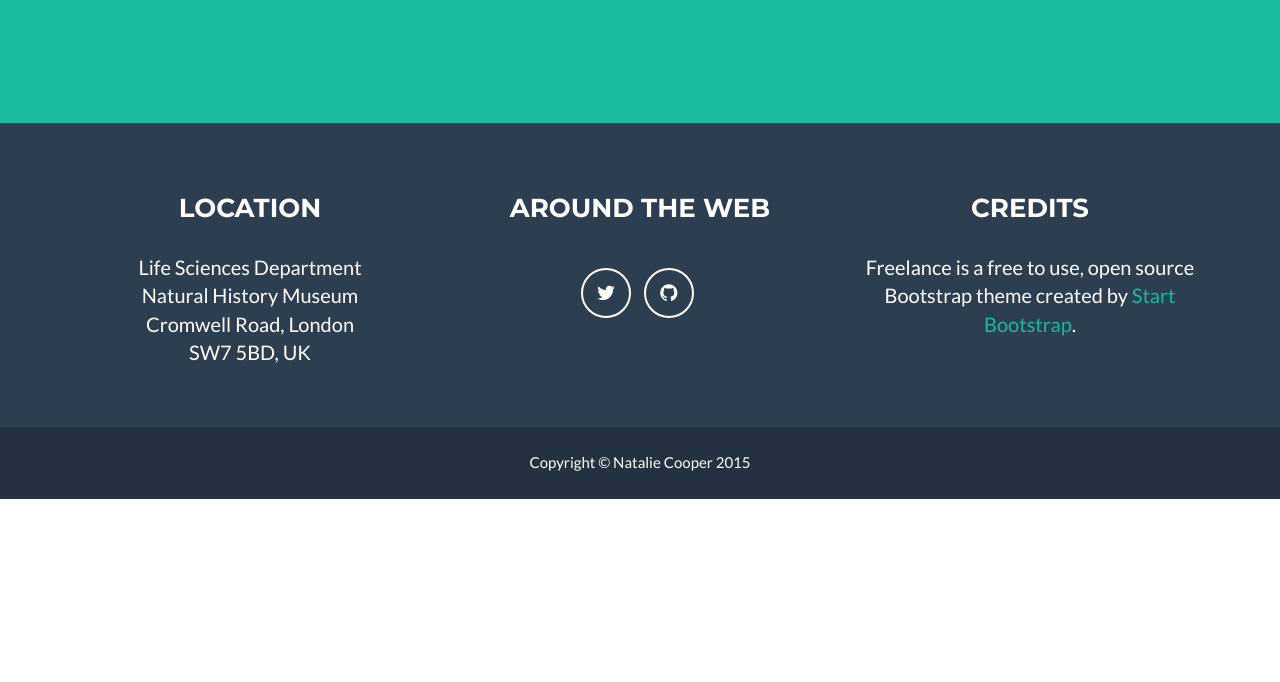
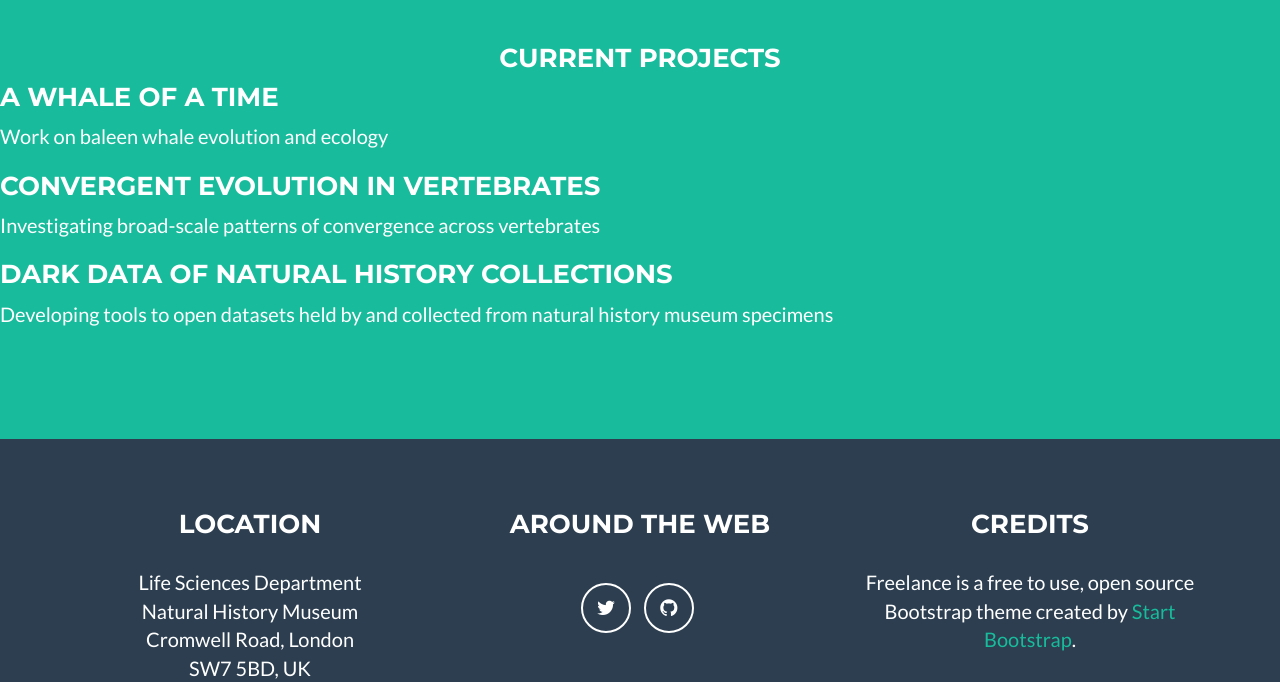
Before and after one commit to nhcooper123/nhcooper123.github.io, a Jekyll site: the page about.html, which Jekyll copies as it is, in a window 1280 px wide and 900 px high, scrolled down 535 px, cut to the strip 218-900 px from the top of the window. Built offline with Jekyll 4.4.1, drawn with Linux system fonts in a browser that asks for light colours; before the commit the page ends 1252 px from its top, so only the background shows below that.

Commit message:
Edits to website

```diff
--- a/about.html
+++ b/about.html
@@ -91,6 +91,23 @@
                     </div>
                     <br>
         </div>
+
+<div class="col-lg-12 text-center">
+<h3> Current projects </h3>
+</div>
+
+<h3> A Whale of a Time </h3>
+
+<p>Work on baleen whale evolution and ecology</p>
+
+<h3> Convergent evolution in vertebrates </h3>
+
+<p>Investigating broad-scale patterns of convergence across vertebrates</p>
+
+<h3> Dark data of Natural History Collections </h3>
+
+<p>Developing tools to open datasets held by and collected from natural history museum specimens</p>
+
     </section>
 
         <!-- Footer -->
```
Also changed, not shown: miscellaneous.html (+7 -29 lines), publications.html (+4 -8 lines).
